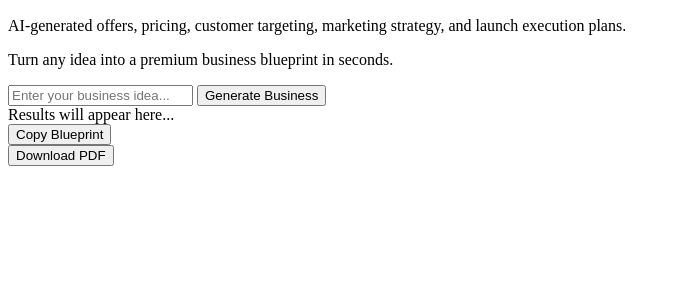
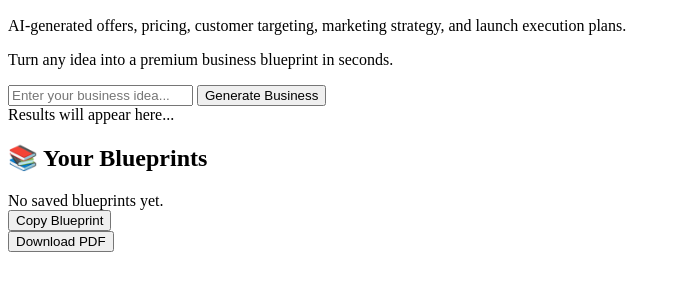
Before and after one commit to DAJUICEKAT/hivelaunchai, a plain HTML site: page index.html in a window 1280 px wide. Shown: the part 112-402 px from the top of the page, without its empty margins (0-681 px from the left). Drawn offline with nearby package versions, Linux system fonts and the light colour scheme; a script that the page names is missing.

Commit message:
Update index.html

```diff
--- a/index.html
+++ b/index.html
@@ -34,6 +34,9 @@
     </div>
 <div id="results">
   Results will appear here...
+</div><div class="card">
+  <h2>📚 Your Blueprints</h2>
+  <div id="history">No saved blueprints yet.</div>
 </div>
 
 <button id="copyBtn" onclick="copyBlueprint()">
```
